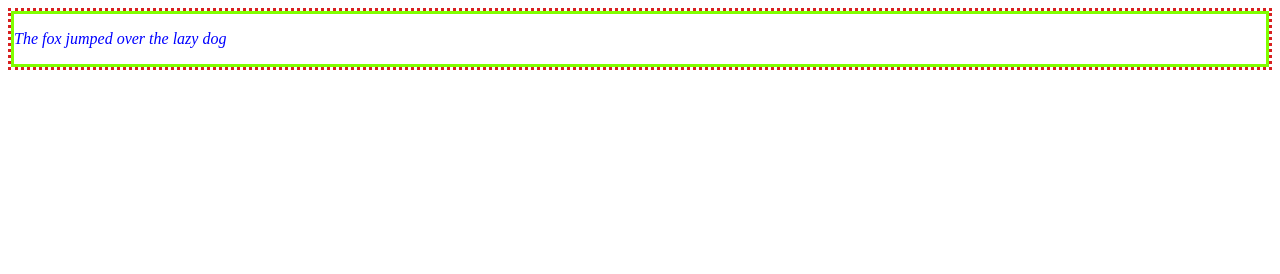
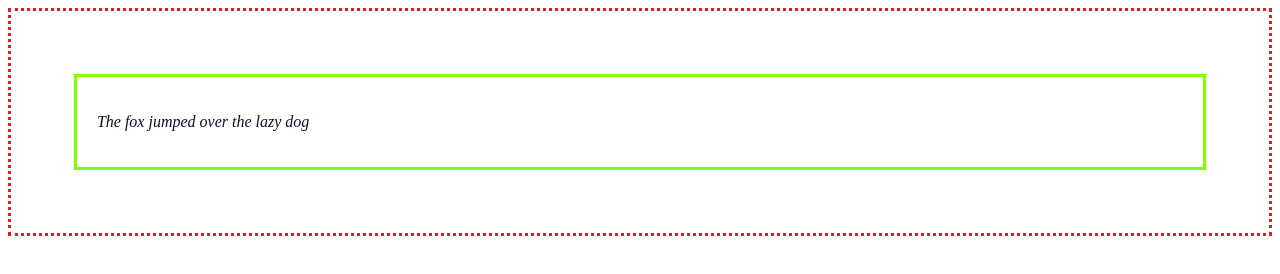
Before and after one commit to Pauline-Goko/CSSBoxModel, a plain HTML site: page index.html in a window 1280 px wide. Drawn offline with Linux system fonts and the light colour scheme.

Commit message:
added padding

```diff
--- a/styles.css
+++ b/styles.css
@@ -6,15 +6,18 @@
     color: rgb(216, 32, 32);
 
 
+
 }
 .inner{
     border-style: solid;
     color: chartreuse;
+    padding: 20px;
+    margin: 5%;
 
         border-style: solid;
         color: chartreuse;
 
 }
 p{
-    color: blue;
+    color: rgb(15, 15, 48);
 }
```
